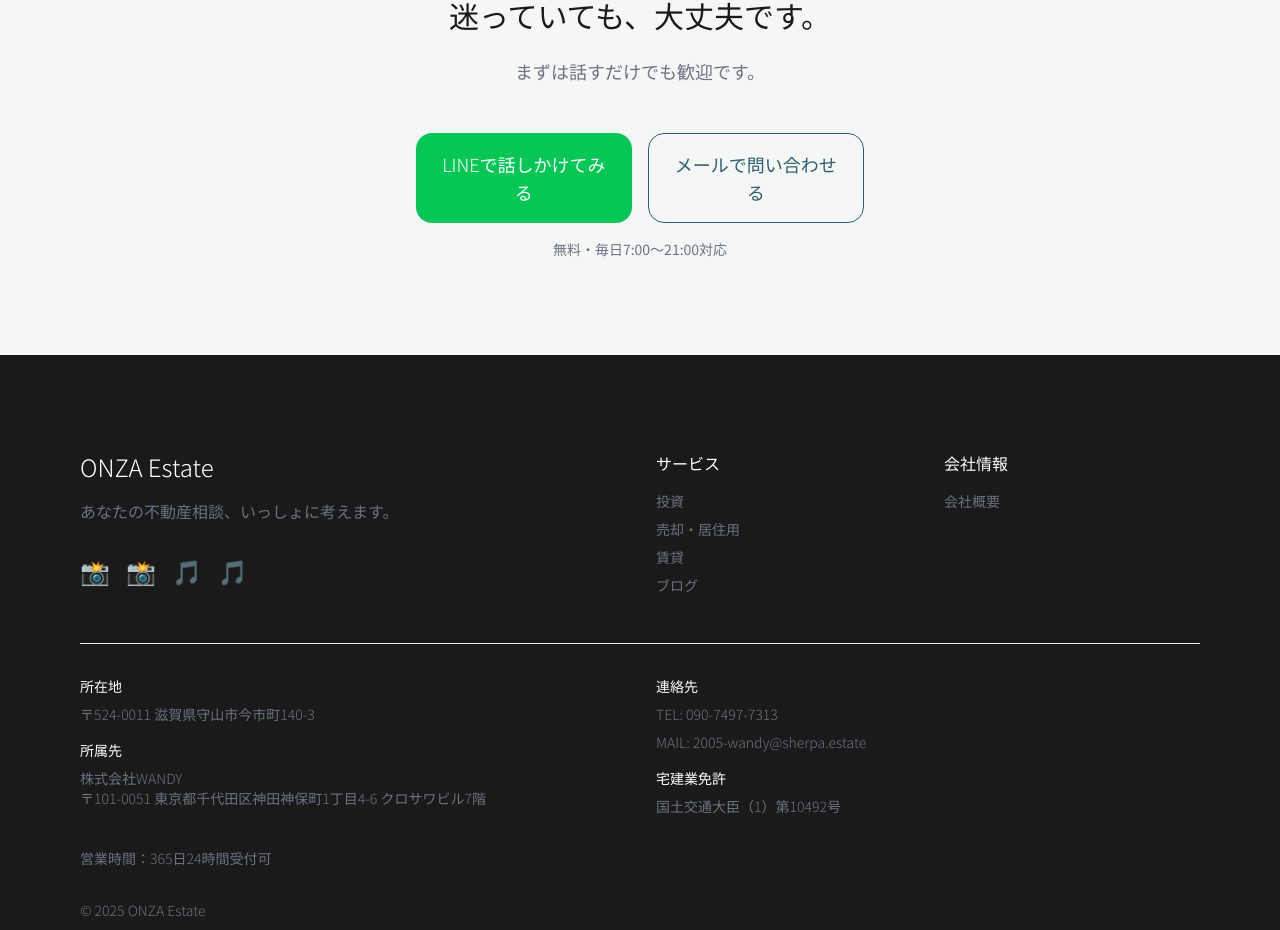
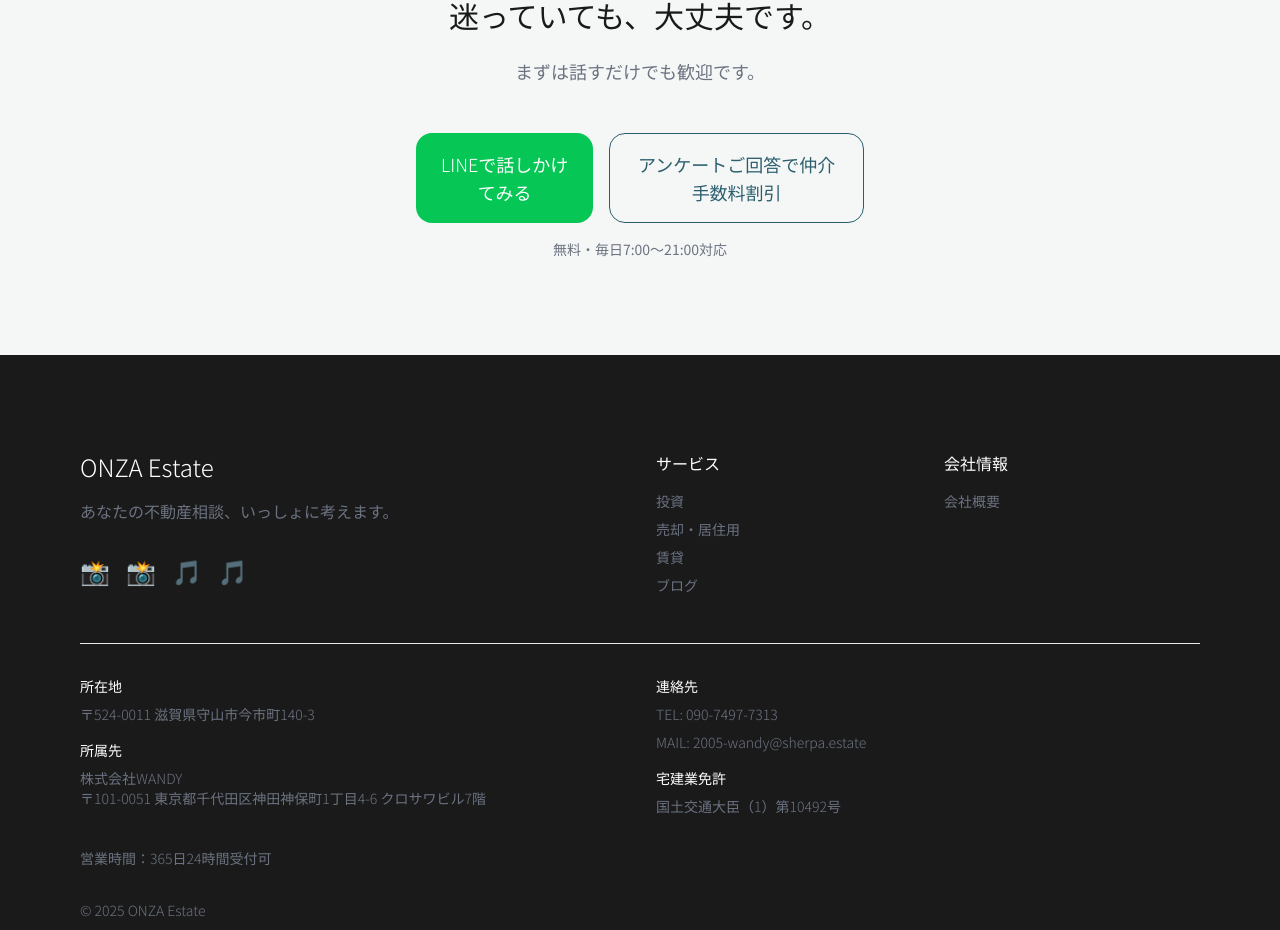
Before and after one commit to idsp0731-gif/onza-estate, a Next.js app: page / in a window 1280 px wide. Shown: the part 8260-9190 px from the top of the page. Built offline with nearby package versions, Linux system fonts and the light colour scheme; no server answers.

Commit message:
fix: CTAボタンをGoogleフォームURLに変更

```diff
--- a/src/components/InvestmentService.tsx
+++ b/src/components/InvestmentService.tsx
@@ -80,7 +80,9 @@ export default function InvestmentService() {
               LINEで相談してみる
             </a>
             <a
-              href="mailto:2005-wandy@sherpa.estate"
+              href="https://forms.gle/cFimysZM5Uv83GXA9"
+              target="_blank"
+              rel="noopener noreferrer"
               className="border border-[#2C5F6E] text-[#2C5F6E] px-6 py-4 rounded-2xl font-light text-lg min-h-[52px] flex items-center justify-center hover:bg-[#2C5F6E] hover:text-white transition-colors"
             >
               投資用資料を請求する
--- a/src/components/LineCtaBanner2.tsx
+++ b/src/components/LineCtaBanner2.tsx
@@ -18,10 +18,12 @@ export default function LineCtaBanner2() {
             LINEで話しかけてみる
           </a>
           <a
-            href="mailto:2005-wandy@sherpa.estate"
+            href="https://forms.gle/XiTMKh6YdEM9qfSu9"
+            target="_blank"
+            rel="noopener noreferrer"
             className="border border-[#2C5F6E] text-[#2C5F6E] px-6 py-4 rounded-2xl font-light text-lg min-h-[52px] flex items-center justify-center hover:bg-[#2C5F6E] hover:text-white transition-colors"
           >
-            メールで問い合わせる
+            アンケートご回答で仲介手数料割引
           </a>
         </div>
         <p className="text-sm text-[#6B7280]">
--- a/src/components/SalesResidentialService.tsx
+++ b/src/components/SalesResidentialService.tsx
@@ -46,7 +46,9 @@ export default function SalesResidentialService() {
               LINEで相談してみる
             </a>
             <a
-              href="mailto:2005-wandy@sherpa.estate"
+              href="https://forms.gle/aMpZA75kR728DpTA8"
+              target="_blank"
+              rel="noopener noreferrer"
               className="border border-[#2C5F6E] text-[#2C5F6E] px-6 py-4 rounded-2xl font-light text-lg min-h-[52px] flex items-center justify-center hover:bg-[#2C5F6E] hover:text-white transition-colors"
             >
               まずは査定を依頼する
```
